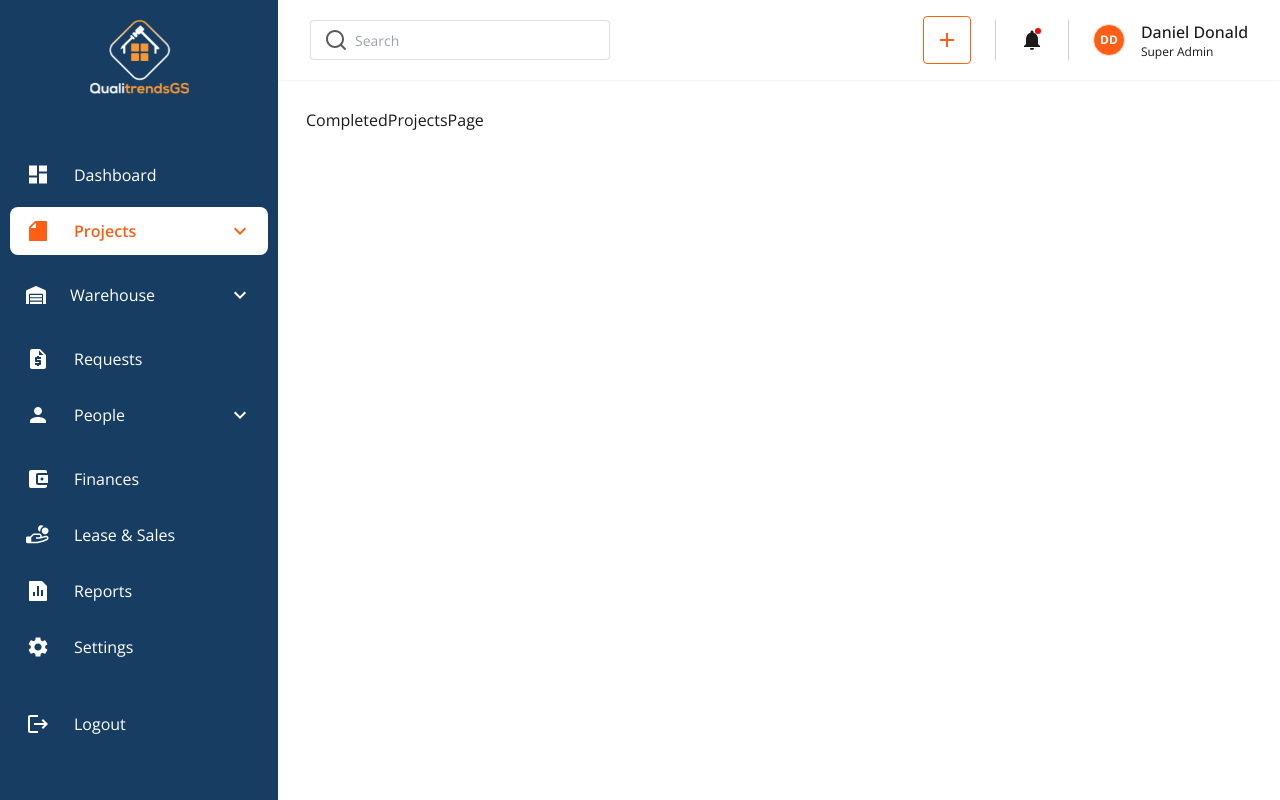
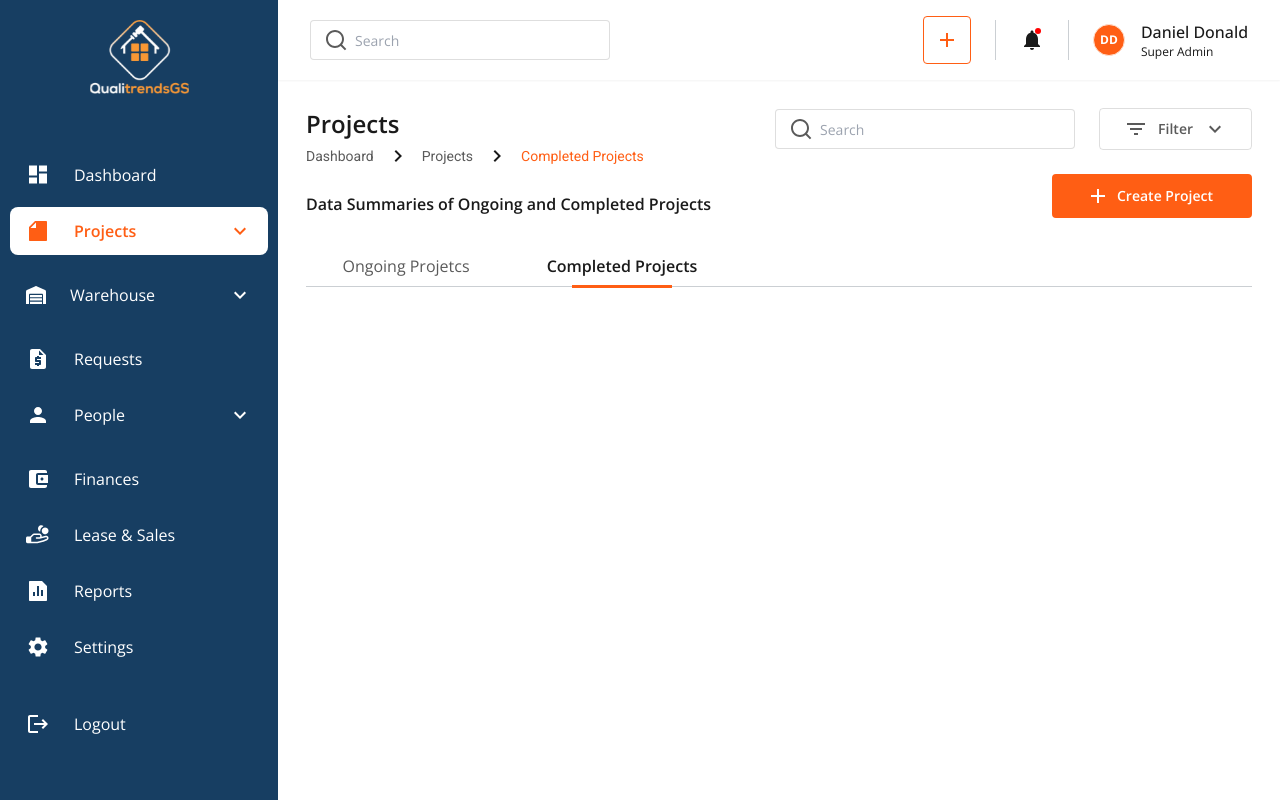
Before and after one commit to ntamiegbe/qualitrends-admin, a Next.js app: page /projects/completed-projects in a window 1280 px wide. Built offline with nearby package versions, Linux system fonts and the light colour scheme.

Commit message:
feat: Update Tailwind CSS configuration and add new SVG icon for filter

```diff
--- a/src/app/(main)/projects/all-projects/page.tsx
+++ b/src/app/(main)/projects/all-projects/page.tsx
@@ -1,5 +1,5 @@
 const AllProjectsPage = () => {
-	return <div>AllProjectsPage</div>;
+	return <div></div>;
 };
 
 export default AllProjectsPage;
--- a/src/app/(main)/projects/completed-projects/page.tsx
+++ b/src/app/(main)/projects/completed-projects/page.tsx
@@ -1,5 +1,5 @@
 const CompletedProjectsPage = () => {
-	return <div>CompletedProjectsPage</div>;
+	return <div></div>;
 };
 
 export default CompletedProjectsPage;
--- /dev/null
+++ b/src/app/(main)/projects/layout.tsx
@@ -0,0 +1,141 @@
+"use client";
+
+import Button from "@/components/global/Button";
+import Input from "@/components/global/Input";
+import Icons from "@/components/icons";
+import { cn } from "@/lib/utils";
+import Link from "next/link";
+import { usePathname } from "next/navigation";
+import { FormProvider, useForm } from "react-hook-form";
+
+type ProjectsLayoutProps = {
+	children: React.ReactNode;
+};
+
+const ProjectsLayout = ({ children }: ProjectsLayoutProps) => {
+	const pathname = usePathname();
+
+	const routes = [
+		// {
+		// 	name: "all projects",
+		// 	path: "/projects/all-projects",
+		// },
+		{
+			name: "ongoing projetcs",
+			path: "/projects/ongoing-projects",
+		},
+		{
+			name: "completed projects",
+			path: "/projects/completed-projects",
+		},
+	];
+
+	const methods = useForm({
+		mode: "onChange",
+		defaultValues: {
+			search: "",
+		},
+	});
+
+	const {
+		formState: { errors, isValid },
+		watch,
+	} = methods;
+
+	return (
+		<div>
+			<div className='flex space-x-5 justify-between'>
+				<div>
+					<h1 className='text-2xl font-semibold'>Projects</h1>
+					<div className='text-sm text-black-500 font-Roboto flex items-center space-x-3 mt-1'>
+						<span>Dashboard</span>
+						<span>
+							<Icons.CaretIcon className='fill-black-900 transform -rotate-90' />
+						</span>
+						<span>Projects</span>
+						<span>
+							<Icons.CaretIcon className='fill-black-900 transform -rotate-90' />
+						</span>
+						<span className='capitalize text-primary'>
+							{pathname.split("/")[2].replace("-", " ")}
+						</span>
+					</div>
+					<div className='mt-6 font-semibold'>
+						Data Summaries of Ongoing and Completed Projects
+					</div>
+				</div>
+				<div className='space-y-6'>
+					<div className='flex items-center space-x-6'>
+						<FormProvider {...methods}>
+							<form className='max-lg:max-w-[300px] lg:!ml-0 flex-1'>
+								<div className='lg:w-[300px]'>
+									<Input
+										name='search'
+										placeholder='Search'
+										paddingLeft='pl-11'
+										type='search'
+										left={
+											<div className='w-9 pl-3'>
+												<Icons.SearchIcon />
+											</div>
+										}
+									/>
+								</div>
+							</form>
+						</FormProvider>
+						<Button
+							theme='plain'
+							className='border text-black-500 h-[42px] border-[#5A5A5A33] rounded'>
+							<div className='flex items-center space-x-2.5'>
+								<Icons.FilterIcon />
+								<div>Filter</div>
+								<Icons.CaretIcon className='fill-black-500' />
+							</div>
+						</Button>
+					</div>
+					<div className='flex justify-end'>
+						<Button className='w-[200px]'>
+							<div className='flex items-center space-x-3'>
+								<Icons.PlusIcon className='fill-white' />
+								<div>Create Project</div>
+							</div>
+						</Button>
+					</div>
+				</div>
+			</div>
+			<ul className='mt-7 mb-10 flex items-center space-x-4 border-b border-[#CBCFD3] py-2'>
+				{routes.map((route, index) => {
+					return (
+						<li key={index} className='relative'>
+							<Link
+								className={cn(
+									"capitalize transition-all text-black-500 w-[200px] flex justify-center",
+									{
+										"font-semibold text-black-900": pathname.includes(
+											route.path
+										),
+									}
+								)}
+								href={route.path}>
+								{route.name}
+							</Link>
+
+							<div
+								className={cn(
+									"absolute left-1/2 transition-width transform -translate-x-1/2 -bottom-2.5 h-[3px] w-0 bg-primary",
+									{
+										"opacity-0": !pathname.includes(route.path),
+										"w-2/4": pathname.includes(route.path),
+									}
+								)}
+							/>
+						</li>
+					);
+				})}
+			</ul>
+			<div>{children}</div>
+		</div>
+	);
+};
+
+export default ProjectsLayout;
--- a/src/app/(main)/projects/ongoing-projects/page.tsx
+++ b/src/app/(main)/projects/ongoing-projects/page.tsx
@@ -1,5 +1,5 @@
 const OngoingProjectsPage = () => {
-	return <div>OngoingProjectsPage</div>;
+	return <div></div>;
 };
 
 export default OngoingProjectsPage;
--- a/src/components/global/Input/index.tsx
+++ b/src/components/global/Input/index.tsx
@@ -204,7 +204,7 @@ const Input = ({
 	const inputTheme = (theme: string) => {
 		switch (theme) {
 			case "outline":
-				return `p-4 bg-white text-tc-secondary border-[1.5px] disabled:bg-[#83819729] disabled:border-[#83819729] ${
+				return `p-4 bg-white border-[1.5px] disabled:bg-[#83819729] disabled:border-[#83819729] ${
 					error
 						? "border-status-error-100 focus:border-status-error-100"
 						: "border-[#5A5A5A33] focus:border-primary"
--- a/src/components/icons/index.tsx
+++ b/src/components/icons/index.tsx
@@ -23,6 +23,7 @@ import IncomeIcon from "/public/assets/icons/income.svg";
 import ExpensesIcon from "/public/assets/icons/expenses.svg";
 import ProjectStatsIcon from "/public/assets/icons/projectsStats.svg";
 import CustomersIcon from "/public/assets/icons/customers.svg";
+import FilterIcon from "/public/assets/icons/filter.svg";
 
 const Icons = {
 	Logo,
@@ -48,6 +49,7 @@ const Icons = {
 	ExpensesIcon,
 	ProjectStatsIcon,
 	CustomersIcon,
+	FilterIcon,
 };
 
 export default Icons;
--- a/src/components/layout/Header/index.tsx
+++ b/src/components/layout/Header/index.tsx
@@ -6,8 +6,7 @@ const Header = () => {
 	const methods = useForm({
 		mode: "onChange",
 		defaultValues: {
-			email: "",
-			password: "",
+			search: "",
 		},
 	});
 
--- a/src/components/layout/Navigation/index.tsx
+++ b/src/components/layout/Navigation/index.tsx
@@ -22,10 +22,10 @@ const Navigation = () => {
 			to: "/projects",
 			icon: <Icons.ProjectsIcon className='fill-inherit' />,
 			children: [
-				{
-					name: "All Projects",
-					to: "/projects/all-projects",
-				},
+				// {
+				// 	name: "All Projects",
+				// 	to: "/projects/all-projects",
+				// },
 				{
 					name: "Ongoing Projects",
 					to: "/projects/ongoing-projects",
--- a/tailwind.config.ts
+++ b/tailwind.config.ts
@@ -49,6 +49,7 @@ const config: Config = {
 			},
 			transitionProperty: {
 				height: "height",
+				width: "width",
 				"max-height": "max-height",
 			},
 		},
```
Also changed, not shown: public/assets/icons/filter.svg (added).
